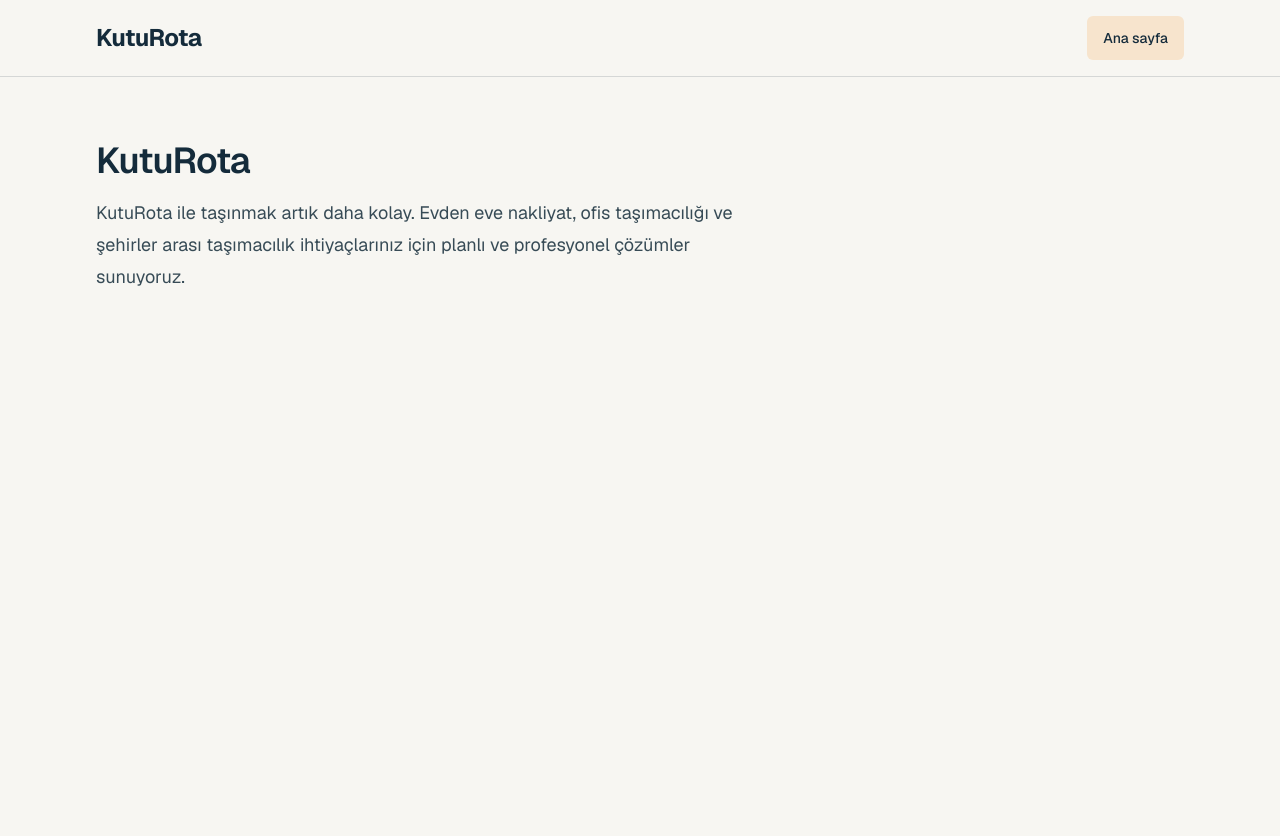
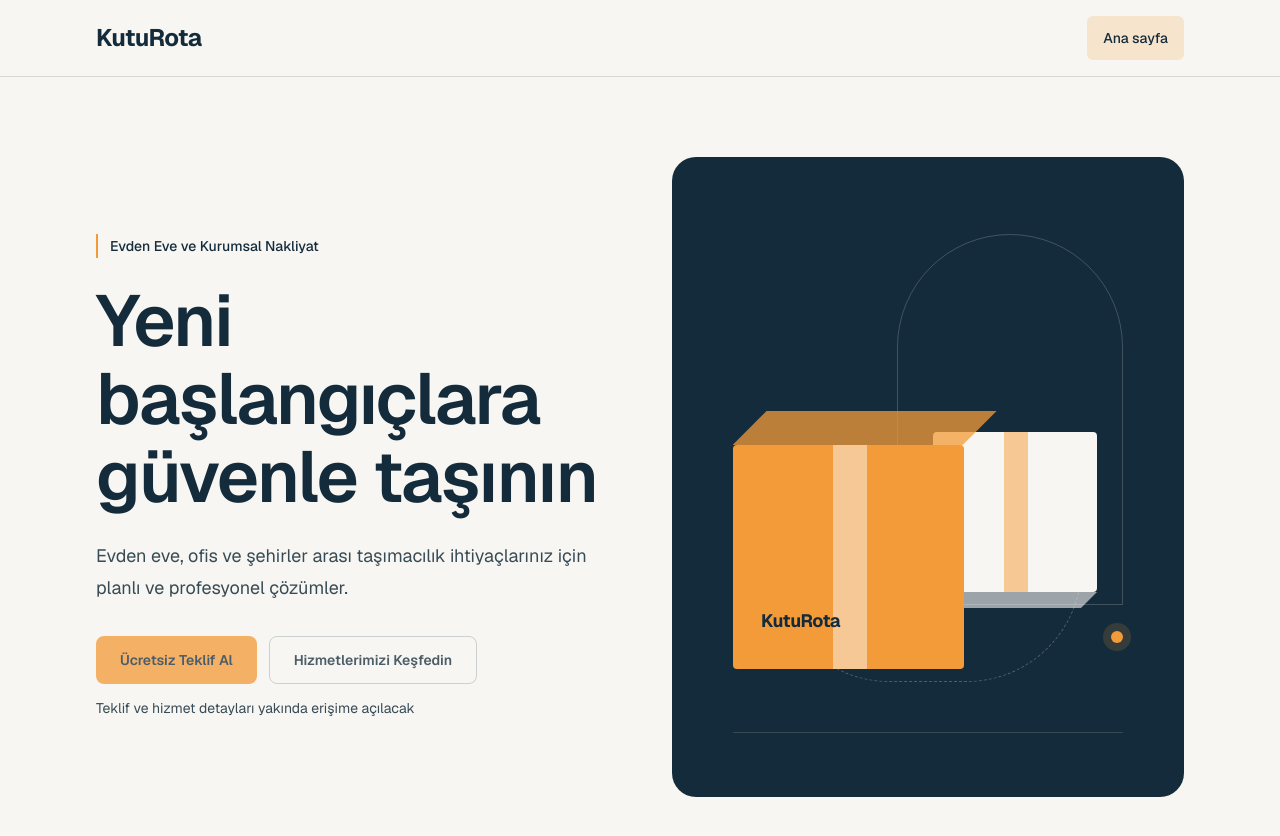
Before and after one commit to onurerkoc-dev/kuturota-web, a Next.js app: page / in a window 1280 px wide. Shown: the top 836 px of the page. Before the commit the page ends 800 px from the top, so only its background shows below. Built offline with nearby package versions, Linux system fonts and the light colour scheme.

Commit message:
feat: add homepage hero section

```diff
--- a/src/app/page.tsx
+++ b/src/app/page.tsx
@@ -1,14 +1,9 @@
+import { HeroSection } from "@/components/home/hero-section";
+
 export default function Home() {
   return (
-    <main className="mx-auto w-full max-w-site flex-1 px-6 py-12 sm:px-8 sm:py-16">
-      <h1 className="text-3xl font-semibold tracking-tight text-primary sm:text-4xl">
-        KutuRota
-      </h1>
-      <p className="mt-4 max-w-2xl text-base leading-8 sm:text-lg">
-        KutuRota ile taşınmak artık daha kolay. Evden eve nakliyat, ofis
-        taşımacılığı ve şehirler arası taşımacılık ihtiyaçlarınız için planlı ve
-        profesyonel çözümler sunuyoruz.
-      </p>
+    <main className="mx-auto w-full max-w-site flex-1 px-6 sm:px-8">
+      <HeroSection />
     </main>
   );
 }
--- /dev/null
+++ b/src/components/home/hero-section.tsx
@@ -0,0 +1,62 @@
+export function HeroSection() {
+  return (
+    <section
+      aria-labelledby="hero-title"
+      className="grid items-center gap-12 py-12 sm:py-16 lg:grid-cols-2 lg:gap-16 lg:py-20"
+    >
+      <div className="min-w-0">
+        <p className="border-l-2 border-accent pl-3 text-sm font-medium leading-6 text-primary">
+          Evden Eve ve Kurumsal Nakliyat
+        </p>
+        <h1
+          id="hero-title"
+          className="mt-6 max-w-[12ch] text-4xl leading-[1.08] font-semibold tracking-tight text-primary sm:text-6xl xl:text-7xl"
+        >
+          Yeni başlangıçlara güvenle taşının
+        </h1>
+        <p className="mt-6 max-w-lg text-base leading-8 sm:text-lg">
+          Evden eve, ofis ve şehirler arası taşımacılık ihtiyaçlarınız için planlı
+          ve profesyonel çözümler.
+        </p>
+        <div className="mt-8 flex flex-col gap-3 sm:flex-row sm:flex-wrap">
+          <button
+            type="button"
+            disabled
+            aria-describedby="hero-cta-note"
+            className="inline-flex min-h-12 cursor-not-allowed items-center justify-center rounded-lg bg-accent px-6 py-3 text-sm font-semibold text-primary disabled:opacity-75"
+          >
+            Ücretsiz Teklif Al
+          </button>
+          <button
+            type="button"
+            disabled
+            aria-describedby="hero-cta-note"
+            className="inline-flex min-h-12 cursor-not-allowed items-center justify-center rounded-lg border border-primary/25 px-6 py-3 text-sm font-semibold text-primary disabled:opacity-75"
+          >
+            Hizmetlerimizi Keşfedin
+          </button>
+        </div>
+        <p id="hero-cta-note" className="mt-3 text-sm leading-6">
+          Teklif ve hizmet detayları yakında erişime açılacak
+        </p>
+      </div>
+
+      {/* shortcut: Dekoratif CSS illüstrasyonu; onaylı fotoğraf geldiğinde değiştirilecek. */}
+      <div
+        aria-hidden="true"
+        className="relative isolate aspect-[6/5] overflow-hidden rounded-3xl bg-primary sm:aspect-[5/4] lg:aspect-[4/5]"
+      >
+        <div className="absolute top-[12%] right-[12%] h-[58%] w-[44%] rounded-t-full border border-background/20" />
+        <div className="absolute right-[20%] bottom-[18%] h-[36%] w-[60%] rounded-full border border-dashed border-background/25" />
+        <div className="absolute right-[12%] bottom-[24%] h-3 w-3 rounded-full bg-accent ring-8 ring-accent/15" />
+        <div className="absolute right-[17%] bottom-[32%] h-[25%] w-[32%] rounded-sm bg-background before:absolute before:inset-y-0 before:left-[43%] before:w-[15%] before:bg-accent/50 after:absolute after:top-full after:left-0 after:h-[10%] after:w-full after:origin-top after:skew-x-[-45deg] after:bg-background/60" />
+        <div className="absolute bottom-[20%] left-[12%] h-[35%] w-[45%] rounded-sm bg-accent before:absolute before:inset-y-0 before:left-[43%] before:w-[15%] before:bg-background/50 after:absolute after:bottom-full after:left-0 after:h-[15%] after:w-full after:origin-bottom after:skew-x-[-45deg] after:bg-accent/75">
+          <span className="absolute bottom-[15%] left-[12%] text-sm font-bold tracking-tight text-primary sm:text-lg">
+            KutuRota
+          </span>
+        </div>
+        <div className="absolute right-[12%] bottom-[10%] left-[12%] h-px bg-background/15" />
+      </div>
+    </section>
+  );
+}
```
